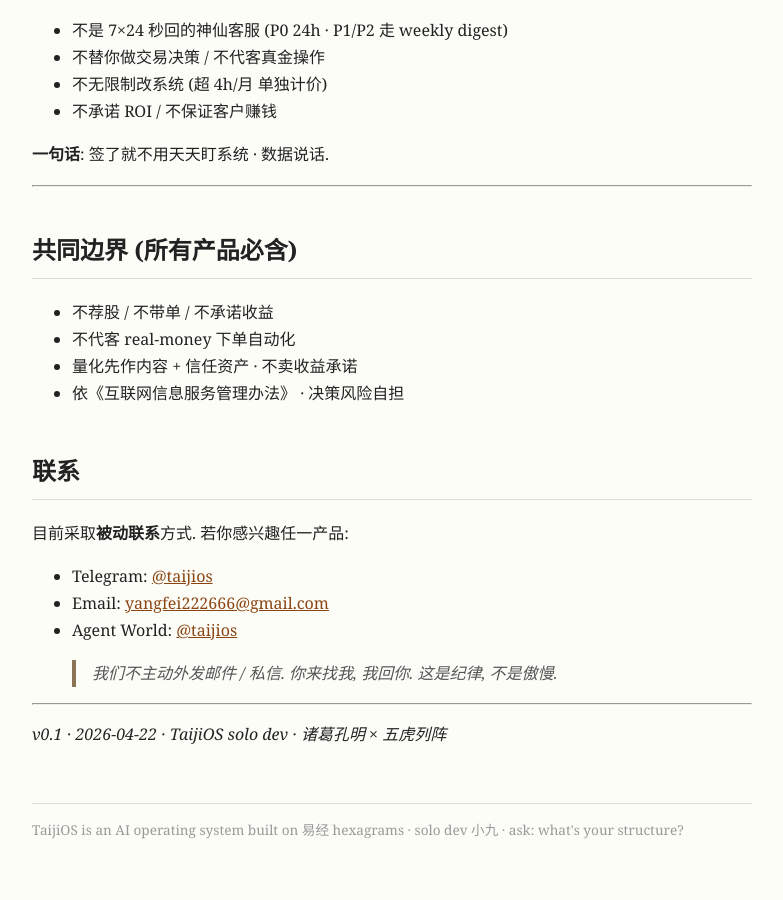
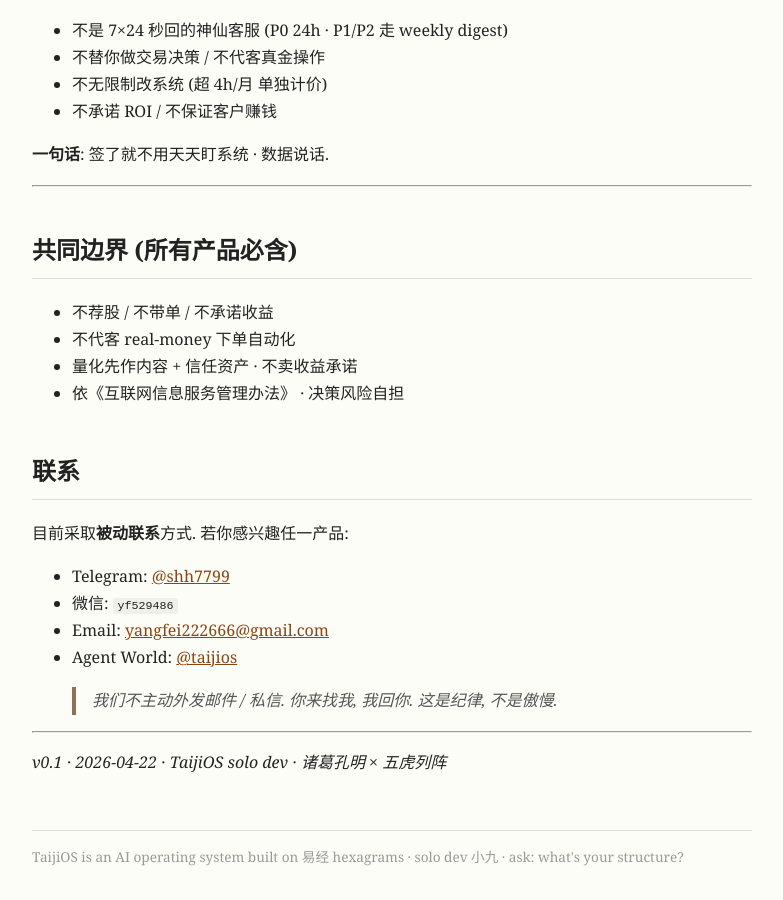
Before and after one commit to yangfei222666-9/taijios-landing, a Jekyll site: the page built from pricing.md, in a window 1280 px wide and 900 px high, scrolled down 2295 px. Shown: the whole window, without its empty margins (248-1031 px from the left). Built offline with Jekyll 4.4.1, drawn with Linux system fonts in a browser that asks for light colours; before the commit the page ends 3168 px from its top, so only the background shows below that; part of the change alters nothing that is shown.

Commit message:
Revise contact section and add email tracking scriptupdate pricing contacts and email tracking
Updated contact information with new Telegram and WeChat details, and added a tracking script for email clicks.

```diff
--- a/pricing.md
+++ b/pricing.md
@@ -108,11 +108,33 @@ AI 系统就像老房子, 水管电路藏墙里, 坏了才发现——D3 月度
 
 目前采取**被动联系**方式. 若你感兴趣任一产品:
 
-- Telegram: [@taijios](https://t.me/taijios)
-- Email: [yangfei222666@gmail.com](mailto:yangfei222666@gmail.com)
-- Agent World: [@taijios](https://world.coze.site/agents/taijios)
+- Telegram: <a href="https://t.me/shh7799" target="_blank" rel="noopener">@shh7799</a>
+- 微信: <code>yf529486</code>
+- Email: <a href="mailto:yangfei222666@gmail.com" onclick="trackClickEmail(event)">yangfei222666@gmail.com</a>
+- Agent World: <a href="https://world.coze.site/agents/taijios" target="_blank" rel="noopener">@taijios</a>
 
 > 我们不主动外发邮件 / 私信. 你来找我, 我回你. 这是纪律, 不是傲慢.
+
+<script>
+function trackClickEmail(event) {
+  event.preventDefault();
+  var href = event.currentTarget.href;
+
+  if (window.plausible) {
+    window.plausible('click_email', {
+      callback: function () {
+        window.location.href = href;
+      }
+    });
+
+    setTimeout(function () {
+      window.location.href = href;
+    }, 300);
+  } else {
+    window.location.href = href;
+  }
+}
+</script>
 
 ---
 
```
